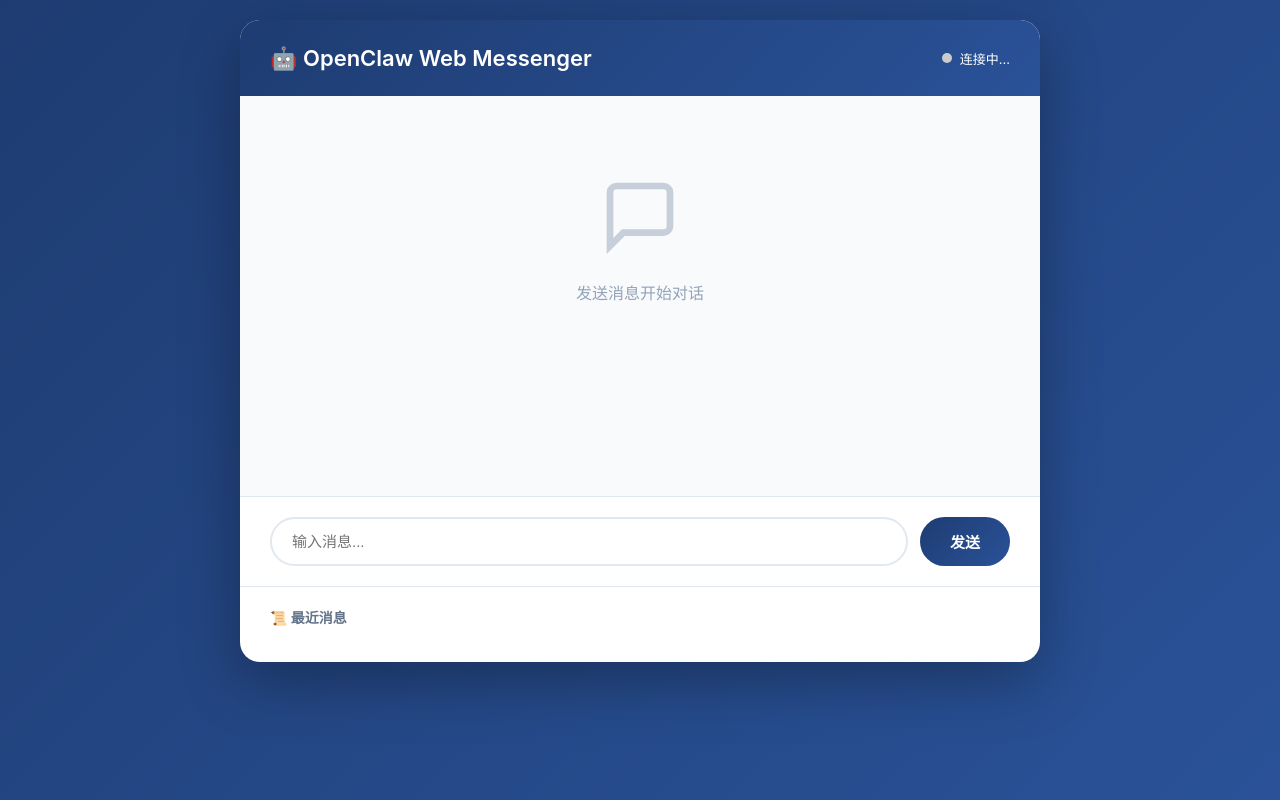
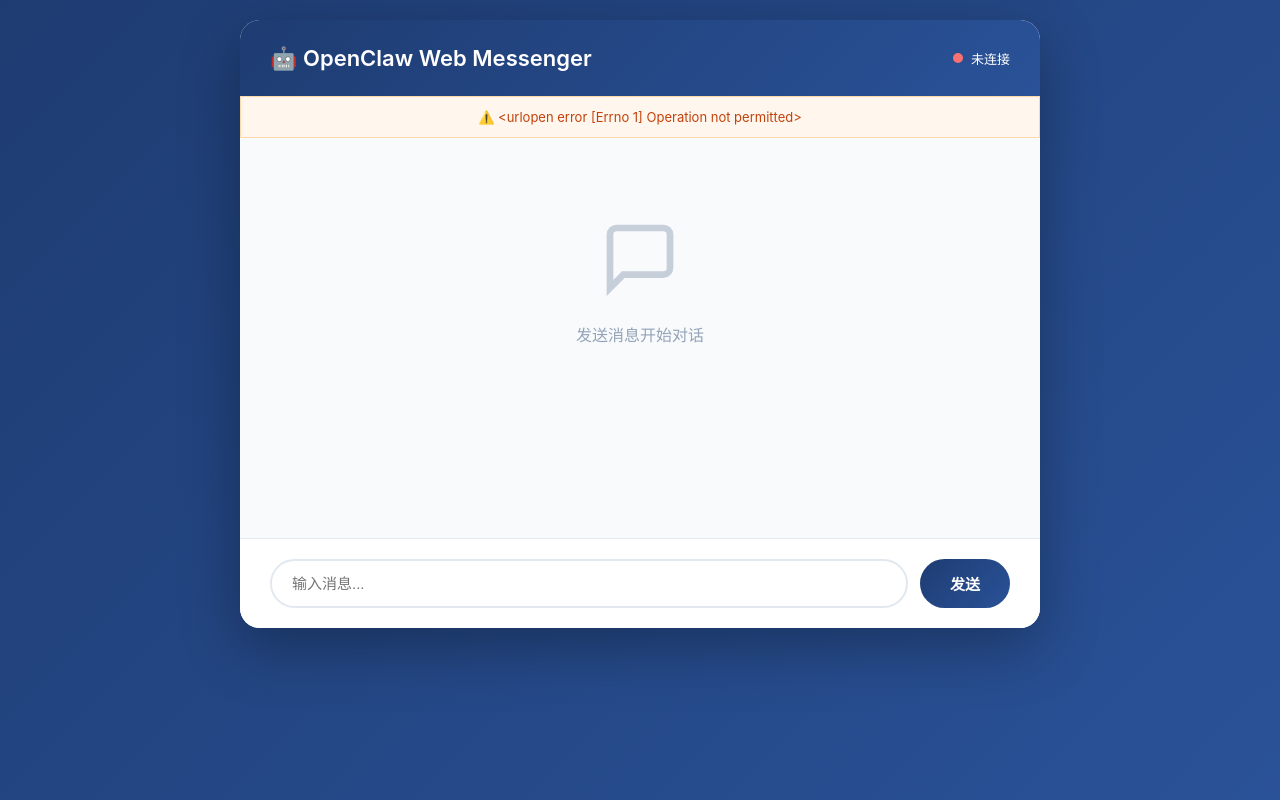
Before and after one commit to gordonho/openclaw-messenger, a Flask app: page / in a window 1280 px wide. Run offline with Flask 3, Linux system fonts and the light colour scheme; data that the repository does not hold is empty; some libraries are stand-ins or nearby versions.

Commit message:
Improve error handling and UI feedback

```diff
--- a/app.py
+++ b/app.py
@@ -4,19 +4,25 @@
 
 运行: python3 app.py
 访问: http://localhost:5001
+
+配置:
+- 本地运行: 默认连接 localhost:18789
+- 远程运行: 需要设置环境变量 OPENCLAW_URL
 """
 
 from flask import Flask, render_template, request, jsonify
 from flask_socketio import SocketIO, emit
 import os
 import json
-import asyncio
-import threading
 from datetime import datetime
 
 app = Flask(__name__)
 app.config['SECRET_KEY'] = 'openclaw-web-secret'
 socketio = SocketIO(app, cors_allowed_origins="*")
+
+# 配置
+GATEWAY_URL = os.environ.get('OPENCLAW_URL', 'http://localhost:18789')
+GATEWAY_TOKEN = os.environ.get('OPENCLAW_TOKEN', '')
 
 # 消息历史
 MESSAGES_FILE = os.path.expanduser('~/.openclaw/web_messages.json')
@@ -33,7 +39,7 @@
 def save_message(msg_type, content, status="sent"):
     messages = load_messages()
     messages.insert(0, {
-        'type': msg_type,  # 'sent' or 'received'
+        'type': msg_type,
         'content': content,
         'status': status,
         'timestamp': datetime.now().strftime('%Y-%m-%d %H:%M:%S')
@@ -42,50 +48,35 @@
     with open(MESSAGES_FILE, 'w', encoding='utf-8') as f:
         json.dump(messages, f, ensure_ascii=False, indent=2)
 
-# 通过 OpenClaw REST API 发送消息
 def send_to_openclaw_via_api(message: str) -> dict:
-    """通过 Gateway API 发送消息到 OpenClaw 主会话"""
+    """通过 Gateway API 发送消息"""
     import urllib.request
-    import urllib.error
-
-    gateway_url = os.environ.get('OPENCLAW_URL', 'http://localhost:18789')
-    gateway_token = os.environ.get('OPENCLAW_TOKEN', '')
-
-    # 使用 sessions API 发送消息到主会话
-    data = {
-        "message": message
-    }
 
     headers = {'Content-Type': 'application/json'}
-    if gateway_token:
-        headers['Authorization'] = f'Bearer {gateway_token}'
+    if GATEWAY_TOKEN:
+        headers['Authorization'] = f'Bearer {GATEWAY_TOKEN}'
 
-    # 尝试多个 API 端点
+    data = json.dumps({"message": message}).encode('utf-8')
+
     endpoints = [
-        f"{gateway_url}/api/sessions/main/send",
-        f"{gateway_url}/api/messages",
+        f"{GATEWAY_URL}/api/sessions/main/send",
+        f"{GATEWAY_URL}/api/messages",
     ]
 
     for endpoint in endpoints:
         try:
-            req = urllib.request.Request(
-                endpoint,
-                data=json.dumps(data).encode('utf-8'),
-                headers=headers,
-                method='POST'
-            )
-            with urllib.request.urlopen(req, timeout=10) as response:
+            req = urllib.request.Request(endpoint, data=data, headers=headers, method='POST')
+            with urllib.request.urlopen(req, timeout=15) as response:
                 return {"success": True, "endpoint": endpoint}
         except Exception as e:
             continue
 
-    return {"success": False, "error": "无法连接到 OpenClaw Gateway"}
+    return {"success": False, "error": f"无法连接到 OpenClaw Gateway ({GATEWAY_URL})"}
 
-# 通过 imsg 发送（备用方案）
 def send_via_imessage(message: str) -> dict:
     """通过 iMessage 发送"""
     import subprocess
-    target = "hgdemail@icloud.com"
+    target = os.environ.get('IMESSAGE_TARGET', 'hgdemail@icloud.com')
     try:
         result = subprocess.run(
             ["imsg", "send", target, message],
@@ -94,14 +85,16 @@
         if result.returncode == 0:
             return {"success": True, "method": "imessage"}
         else:
-            return {"success": False, "error": result.stderr}
+            return {"success": False, "error": result.stderr or "iMessage发送失败"}
+    except FileNotFoundError:
+        return {"success": False, "error": "imsg命令未找到（仅本地可用）"}
     except Exception as e:
         return {"success": False, "error": str(e)}
 
 @app.route('/')
 def index():
     messages = load_messages()
-    return render_template('index.html', messages=messages)
+    return render_template('index.html', messages=messages, gateway_url=GATEWAY_URL)
 
 @app.route('/api/send', methods=['POST'])
 def send_message():
@@ -114,8 +107,8 @@
     # 尝试通过 API 发送
     result = send_to_openclaw_via_api(message)
 
+    # 如果失败，尝试 iMessage
     if not result.get("success"):
-        # 备用：通过 iMessage 发送
         result = send_via_imessage(message)
 
     # 保存消息记录
@@ -138,16 +131,18 @@
 def get_status():
     """检查 OpenClaw 连接状态"""
     import urllib.request
+    try:
+        req = urllib.request.Request(f"{GATEWAY_URL}/api/health")
+        with urllib.request.urlopen(req, timeout=5) as response:
+            return jsonify({"status": "connected", "url": GATEWAY_URL})
+    except Exception as e:
+        return jsonify({
+            "status": "disconnected",
+            "url": GATEWAY_URL,
+            "error": str(e),
+            "hint": "在远程环境需要配置 OPENCLAW_URL 环境变量"
+        })
 
-    gateway_url = os.environ.get('OPENCLAW_URL', 'http://localhost:18789')
-    try:
-        req = urllib.request.Request(f"{gateway_url}/api/health")
-        with urllib.request.urlopen(req, timeout=5) as response:
-            return jsonify({"status": "connected", "url": gateway_url})
-    except:
-        return jsonify({"status": "disconnected", "url": gateway_url})
-
-# WebSocket 事件
 @socketio.on('connect')
 def handle_connect():
     emit('connected', {'data': 'Connected to OpenClaw Web'})
@@ -160,7 +155,8 @@
     os.makedirs(os.path.join(os.path.dirname(__file__), 'templates'), exist_ok=True)
 
     print("🚀 OpenClaw Web Messenger 启动中...")
-    print("📍 访问 http://localhost:5001")
-    print("📡 WebSocket 已启用 - 支持实时消息")
+    print(f"📍 访问 http://localhost:5001")
+    print(f"🔗 Gateway: {GATEWAY_URL}")
+    print("📡 WebSocket 已启用")
 
     socketio.run(app, host='0.0.0.0', port=5001, debug=True)
--- a/templates/index.html
+++ b/templates/index.html
@@ -36,10 +36,7 @@
             align-items: center;
         }
 
-        .header h1 {
-            font-size: 22px;
-            font-weight: 600;
-        }
+        .header h1 { font-size: 22px; font-weight: 600; }
 
         .status {
             display: flex;
@@ -76,9 +73,7 @@
             to { opacity: 1; transform: translateY(0); }
         }
 
-        .message.sent {
-            justify-content: flex-end;
-        }
+        .message.sent { justify-content: flex-end; }
 
         .message-bubble {
             max-width: 70%;
@@ -108,6 +103,12 @@
             text-align: right;
         }
 
+        .message.error .message-bubble {
+            background: #fef2f2;
+            color: #dc2626;
+            border: 1px solid #fecaca;
+        }
+
         .input-area {
             padding: 20px 30px;
             background: white;
@@ -129,9 +130,7 @@
             transition: border-color 0.3s;
         }
 
-        .input-form input:focus {
-            border-color: #2a5298;
-        }
+        .input-form input:focus { border-color: #2a5298; }
 
         .input-form button {
             padding: 14px 30px;
@@ -169,35 +168,13 @@
             opacity: 0.5;
         }
 
-        .history-section {
-            padding: 20px 30px;
-            border-top: 1px solid #e2e8f0;
-        }
-
-        .history-section h3 {
-            font-size: 14px;
-            color: #64748b;
-            margin-bottom: 15px;
-        }
-
-        .history-list {
-            display: flex;
-            flex-wrap: wrap;
-            gap: 8px;
-        }
-
-        .history-item {
-            padding: 8px 14px;
-            background: #f1f5f9;
-            border-radius: 20px;
+        .info-banner {
+            background: #fff7ed;
+            border: 1px solid #fed7aa;
+            color: #c2410c;
+            padding: 12px 20px;
             font-size: 13px;
-            color: #475569;
-            cursor: pointer;
-            transition: background 0.2s;
-        }
-
-        .history-item:hover {
-            background: #e2e8f0;
+            text-align: center;
         }
 
         @media (max-width: 600px) {
@@ -216,8 +193,12 @@
                 <h1>🤖 OpenClaw Web Messenger</h1>
                 <div class="status">
                     <span class="status-dot" id="statusDot"></span>
-                    <span id="statusText">连接中...</span>
+                    <span id="statusText">检查中...</span>
                 </div>
+            </div>
+
+            <div class="info-banner" id="infoBanner">
+                📍 Gateway: {{ gateway_url }}
             </div>
 
             <div class="chat-area" id="chatArea">
@@ -236,15 +217,6 @@
                     <button type="submit" id="sendBtn">发送</button>
                 </form>
             </div>
-
-            <div class="history-section">
-                <h3>📜 最近消息</h3>
-                <div class="history-list" id="historyList">
-                    {% for msg in messages[:10] %}
-                    <span class="history-item" onclick="fillMessage('{{ msg.content }}')">{{ msg.content[:30] }}...</span>
-                    {% endfor %}
-                </div>
-            </div>
         </div>
     </div>
 
@@ -259,7 +231,25 @@
         const statusDot = document.getElementById('statusDot');
         const statusText = document.getElementById('statusText');
 
-        // WebSocket 连接状态
+        // 检查连接状态
+        async function checkStatus() {
+            try {
+                const res = await fetch('/api/status');
+                const data = await res.json();
+                statusDot.className = 'status-dot ' + data.status;
+                statusText.textContent = data.status === 'connected' ? '已连接' : '未连接';
+                if (data.error) {
+                    document.getElementById('infoBanner').textContent = '⚠️ ' + (data.error || data.hint || '无法连接Gateway');
+                }
+            } catch (e) {
+                statusDot.className = 'status-dot disconnected';
+                statusText.textContent = '错误';
+            }
+        }
+
+        checkStatus();
+
+        // WebSocket
         socket.on('connect', () => {
             statusDot.className = 'status-dot connected';
             statusText.textContent = '已连接';
@@ -270,7 +260,6 @@
             statusText.textContent = '已断开';
         });
 
-        // 接收新消息
         socket.on('new_message', (data) => {
             addMessage(data.type, data.content, data.status);
         });
@@ -295,25 +284,27 @@
                 if (result.success) {
                     messageInput.value = '';
                 } else {
-                    alert('发送失败: ' + (result.error || '未知错误'));
+                    addMessage('sent', message, '失败: ' + (result.error || '未知错误'));
                 }
             } catch (error) {
-                alert('网络错误: ' + error.message);
+                addMessage('sent', message, '失败: ' + error.message);
             } finally {
                 sendBtn.disabled = false;
                 sendBtn.textContent = '发送';
             }
         });
 
-        // 添加消息到界面
+        // 添加消息
         function addMessage(type, content, status = '') {
             emptyState.style.display = 'none';
 
             const div = document.createElement('div');
-            div.className = `message ${type}`;
+            const isError = status && status.includes('失败');
+            div.className = `message ${type}${isError ? ' error' : ''}`;
             div.innerHTML = `
                 <div class="message-bubble">
                     ${escapeHtml(content)}
+                    ${status ? `<div class="message-time">${status}</div>` : ''}
                     <div class="message-time">${new Date().toLocaleTimeString()}</div>
                 </div>
             `;
@@ -321,37 +312,11 @@
             chatArea.scrollTop = chatArea.scrollHeight;
         }
 
-        // 转义 HTML
         function escapeHtml(text) {
             const div = document.createElement('div');
             div.textContent = text;
             return div.innerHTML;
         }
-
-        // 从历史填充消息
-        function fillMessage(msg) {
-            messageInput.value = msg;
-            messageInput.focus();
-        }
-
-        // 加载历史消息
-        async function loadMessages() {
-            try {
-                const response = await fetch('/api/messages');
-                const messages = await response.json();
-
-                if (messages.length > 0) {
-                    emptyState.style.display = 'none';
-                    messages.forEach(msg => {
-                        addMessage(msg.type, msg.content, msg.status);
-                    });
-                }
-            } catch (e) {
-                console.error('加载消息失败:', e);
-            }
-        }
-
-        loadMessages();
     </script>
 </body>
 </html>
```
